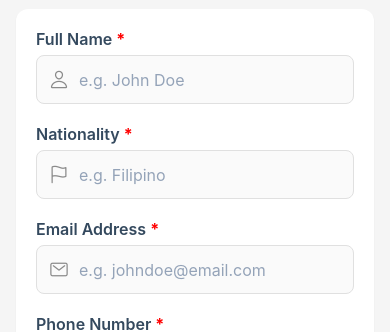
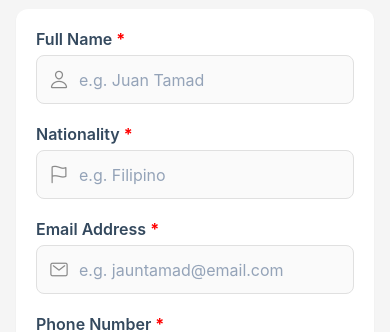
Before and after one commit to Jenne-ux/hotel-checkin-ui-system-, a React Native app: screen /Info in a window 390 px wide. Shown: the part 203-535 px from the top of the page. Built offline with nearby package versions, Linux system fonts and the light colour scheme.

Commit message:
Match NewVisitorReg style to NewCheckin

```diff
--- a/screens/Info.js
+++ b/screens/Info.js
@@ -157,7 +157,7 @@ export default function Info({ navigation }) {
               <View style={[styles.inputContainer, focusedInput === 'fullName' && styles.inputFocused, errors.fullName && styles.inputError]}>
                 <Ionicons name="person-outline" size={20} color="#8a8a8a" />
                 <TextInput
-                  placeholder="e.g. John Doe"
+                  placeholder="e.g. Juan Tamad"
                   placeholderTextColor="#94A3B8"
                   style={styles.input}
                   value={fullName}
@@ -193,7 +193,7 @@ export default function Info({ navigation }) {
               <View style={[styles.inputContainer, focusedInput === 'email' && styles.inputFocused, errors.email && styles.inputError]}>
                 <Ionicons name="mail-outline" size={20} color="#8a8a8a" />
                 <TextInput
-                  placeholder="e.g. johndoe@email.com"
+                  placeholder="e.g. jauntamad@email.com"
                   placeholderTextColor="#94A3B8"
                   style={styles.input}
                   keyboardType="email-address"
```
